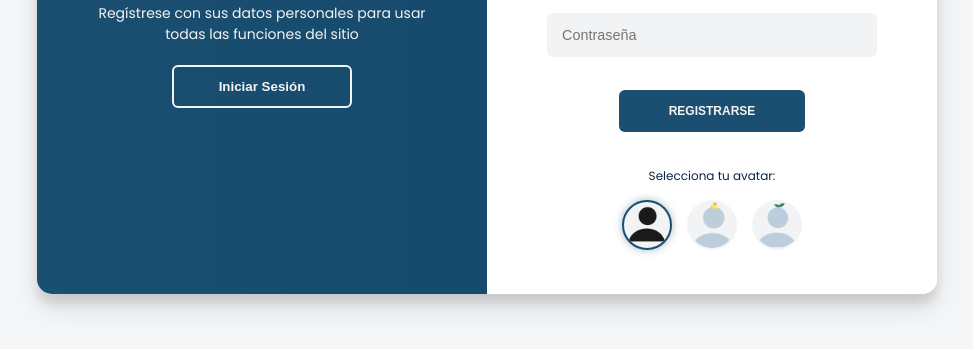
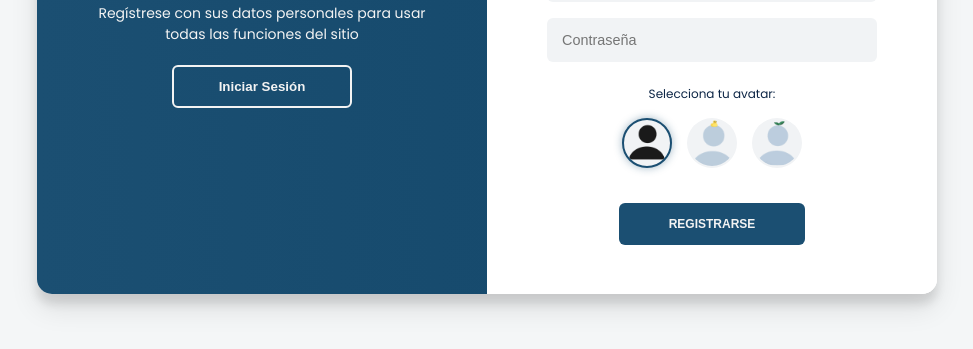
Before and after one commit to Cesarin1728/HardoquinConnectWeb, a plain HTML site: page Pages/sesionusuario.html in a window 1280 px wide. Both pictures are taken after a click on the button "Registrarse". Shown: the part 381-730 px from the top of the page, without its empty margins (153-1126 px from the left). Drawn offline with nearby package versions, Linux system fonts and the light colour scheme.

Commit message:
Ligero cambio en la parte de registro de un usuario, solo cambié cosas de acomodo, para que aparezca el seleccione tu avatar antes del boton de acción para registrarse

```diff
--- a/CSS/sesionusuario.css
+++ b/CSS/sesionusuario.css
@@ -89,7 +89,7 @@ body {
     padding: 14px 50px;
     text-transform: uppercase;
     cursor: pointer;
-    margin-top: 25px;
+    margin-top: 35px;
     transition: transform 0.1s;
 }
 
@@ -174,7 +174,6 @@ body {
 }
 
 .selector-avatar-container {
-    margin-top: 20px;
     width: 100%;
 }
 
--- a/Pages/sesionusuario.html
+++ b/Pages/sesionusuario.html
@@ -25,8 +25,6 @@
                     <input type="text" id="reg-username" class="campo-entrada" placeholder="Nombre de usuario" required />
                     <input type="email" id="reg-email" class="campo-entrada" placeholder="Email" required />
                     <input type="password" id="reg-password" class="campo-entrada" placeholder="Contraseña" required />
-                    <p class="switch_movil">Ya tienes cuenta? <a id="ir-a-login">Inicia Sesión</a></p>
-                    <button type="submit" class="boton-accion">REGISTRARSE</button>
                     <div class="selector-avatar-container">
                         <p class="texto-ayuda">Selecciona tu avatar:</p>
                         <div class="opciones-avatar">
@@ -35,6 +33,8 @@
                             <img src="../Assets/ImagenesPerfil/usuarioimg3.png" class="avatar-opcion" data-ruta="Assets/ImagenesPerfil/usuarioimg3.png">
                         </div>
                     </div>
+                    <p class="switch_movil">Ya tienes cuenta? <a id="ir-a-login">Inicia Sesión</a></p>
+                    <button type="submit" class="boton-accion">REGISTRARSE</button>
                 </form>
             </section>
         </section>
```
